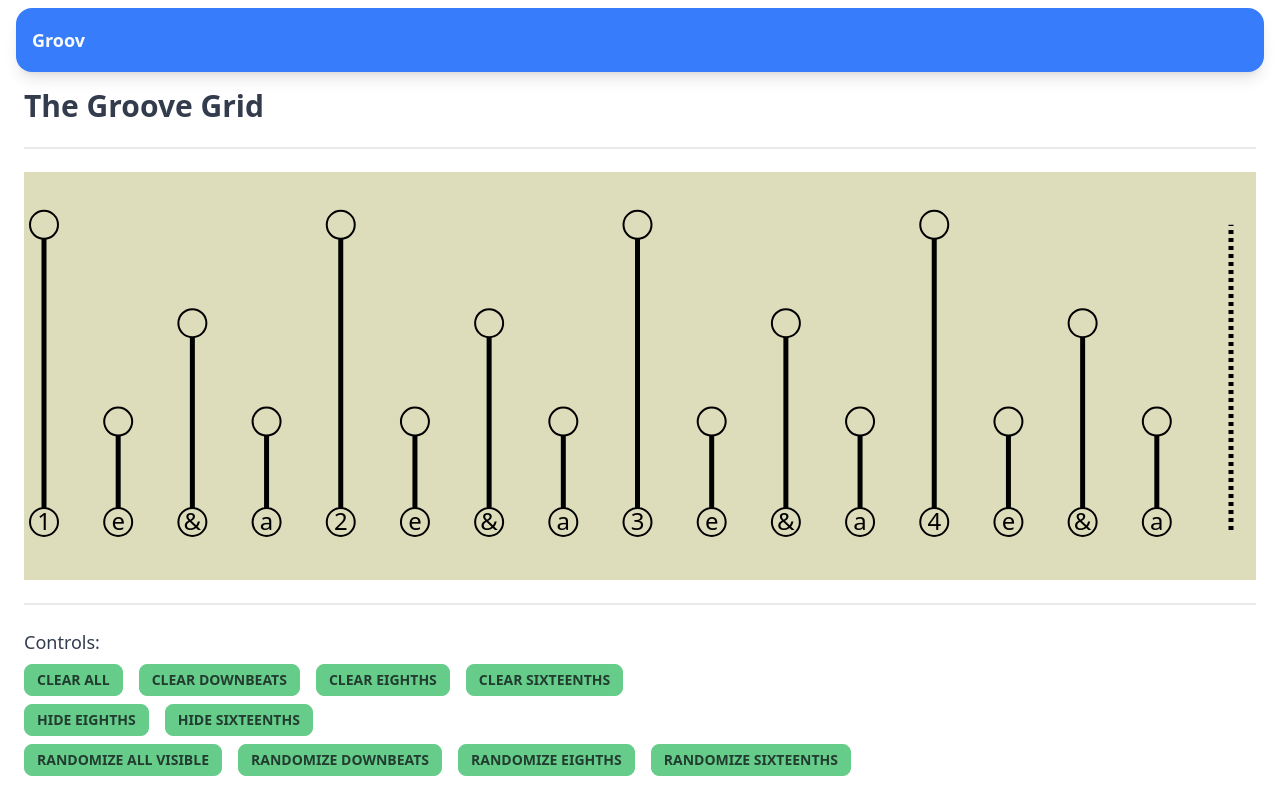
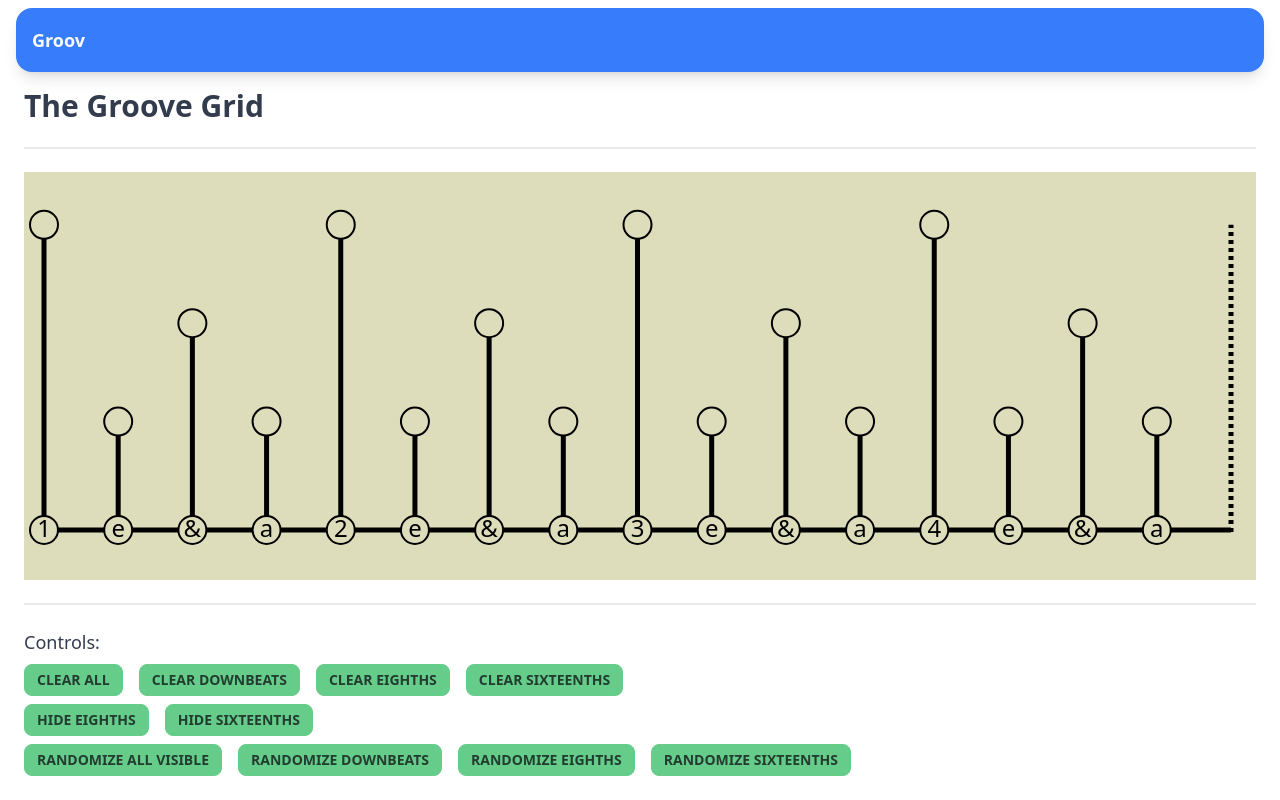
Before and after one commit to csterritt/groov, a Vue app: page / in a window 1280 px wide. Built offline with nearby package versions, Linux system fonts and the light colour scheme.

Commit message:
Added the bottom connecting line, fixed some other things.

```diff
--- a/src/App.vue
+++ b/src/App.vue
@@ -23,12 +23,22 @@
       >
         <rect width="100%" height="100%" fill="#ddb" />
 
+        <line
+          :x1="minXmaxXmaxY.minX"
+          :y1="minXmaxXmaxY.maxY"
+          :x2="minXmaxXmaxY.maxX"
+          :y2="minXmaxXmaxY.maxY"
+          stroke="black"
+          stroke-width="5"
+          :stroke-dasharray="false"
+        />
+
         <g v-for="line in store.linesAndHeights" :key="line.id">
           <template v-if="line.visible">
             <line
-              :x1="line.x1"
-              :y1="line.y1"
-              :x2="line.x2"
+              :x1="line.x"
+              :y1="line.y1 + 2"
+              :x2="line.x"
               :y2="line.y2"
               stroke="black"
               stroke-width="5"
@@ -38,14 +48,14 @@
             <beat-circle
               v-if="!line.dashed"
               :id="line.id"
-              :cx="line.x1"
+              :cx="line.x"
               :cy="line.y2"
             />
 
             <circle
               v-if="!line.dashed"
-              :cx="line.x1"
-              :cy="line.y1 - 8"
+              :cx="line.x"
+              :cy="line.y1"
               r="14"
               fill="#ddb"
               stroke="black"
@@ -53,8 +63,8 @@
             />
 
             <text
-              :x="line.x1"
-              :y="line.y1"
+              :x="line.x"
+              :y="line.y1 + 7"
               font-size="24"
               text-anchor="middle"
               fill="black"
@@ -77,13 +87,14 @@
 </template>
 
 <script setup>
-import { onMounted, onUpdated } from 'vue'
+import { onMounted, onUpdated, ref } from 'vue'
 
 import { useStore } from './stores/groovStore.js'
 import BeatCircle from './components/BeatCircle.vue'
 import ControlsArea from './components/ControlsArea.vue'
 
 const store = useStore()
+let minXmaxXmaxY = ref(store.minXmaxXmaxY)
 
 const updateDimensions = () => {
   store.setWidthAndHeightFromViewport()
@@ -94,6 +105,7 @@ const updateDimensions = () => {
     .getElementById('bottom-left')
     .getBoundingClientRect()
   store.setTopAndBottom(topLeftRect, bottomLeftRect)
+  minXmaxXmaxY.value = store.minXmaxXmaxY
 }
 
 onMounted(() => {
--- a/src/stores/groovStore.js
+++ b/src/stores/groovStore.js
@@ -61,25 +61,48 @@ export const useStore = defineStore('groovStore', {
 
     linesAndHeights: (state) => {
       const numLines = state.linesAndHeightsUnscaled.length
+      const maxY = state.height - 2 * MARGIN_SIZE
+      const maxX = state.width - 2 * MARGIN_SIZE
+      const linesWidth = numLines * LINE_WIDTH
+      const xSpaceWidth = (maxX - linesWidth) / (numLines - 1)
       return state.linesAndHeightsUnscaled.map((line, index) => {
         const pct = line.height / 100
-        const maxY = state.height - 2 * MARGIN_SIZE
         const lineLength = pct * maxY
-        const maxX = state.width - 2 * MARGIN_SIZE
-        const linesWidth = numLines * LINE_WIDTH
-        const xSpaceWidth = (maxX - linesWidth) / (numLines - 1)
         const xLocation = MARGIN_SIZE + index * LINE_WIDTH + index * xSpaceWidth
+        const y1 = state.height - LINE_BASE
+
         return {
           ...line,
-          x1: xLocation,
-          x2: xLocation,
-          y1: state.height - LINE_BASE,
+          x: xLocation,
+          y1,
           y2: state.height - (lineLength + MARGIN_SIZE),
           dashed: line.dashed,
           visible: line.visible,
           selected: line.selected,
         }
       })
+    },
+
+    minXmaxXmaxY: (state) => {
+      const linesAndHeights = state.linesAndHeights
+      let minX = 100000
+      let maxX = -100000
+      let maxY = -100000
+      linesAndHeights.forEach((line) => {
+        if (line.x > maxX) {
+          maxX = line.x
+        }
+
+        if (line.x < minX) {
+          minX = line.x
+        }
+
+        if (line.y1 > maxY) {
+          maxY = line.y1
+        }
+      })
+
+      return { minX, maxX, maxY: maxY }
     },
 
     isLineSelected: (state) => (id) =>
```
